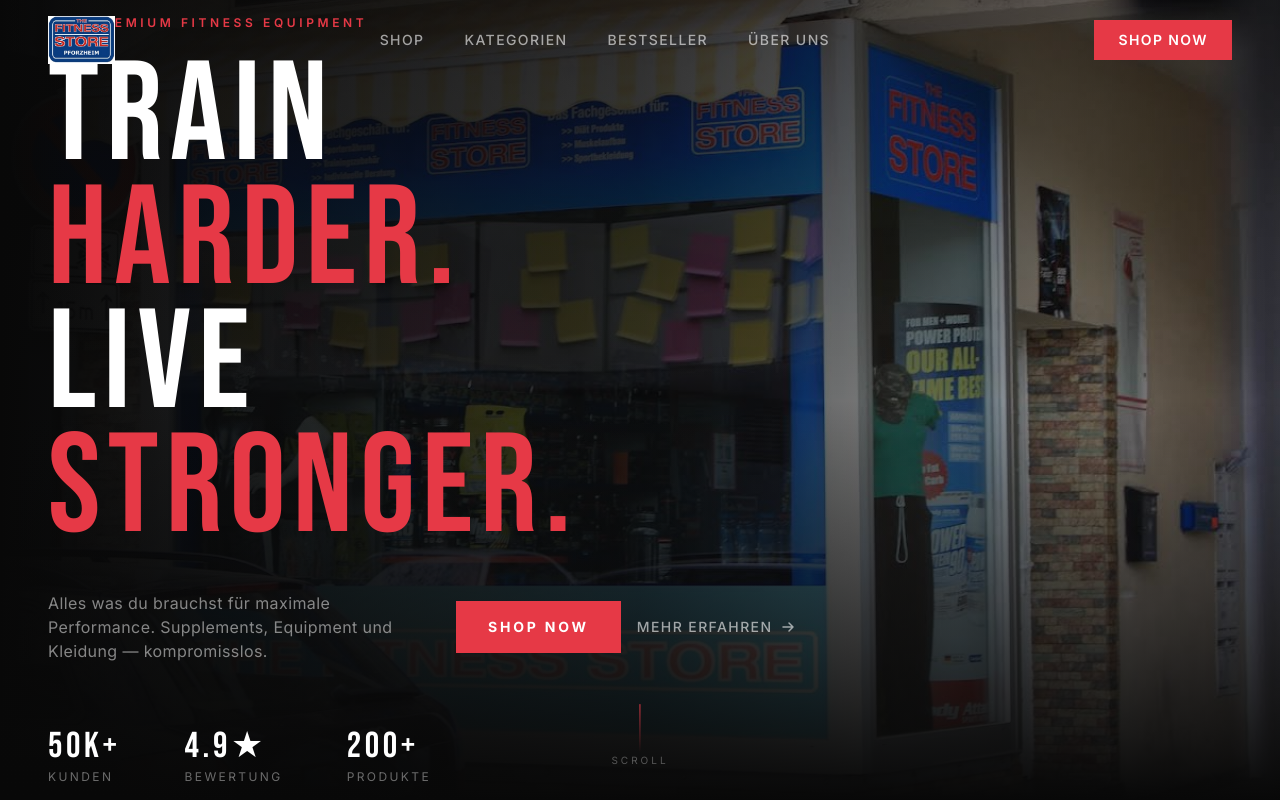
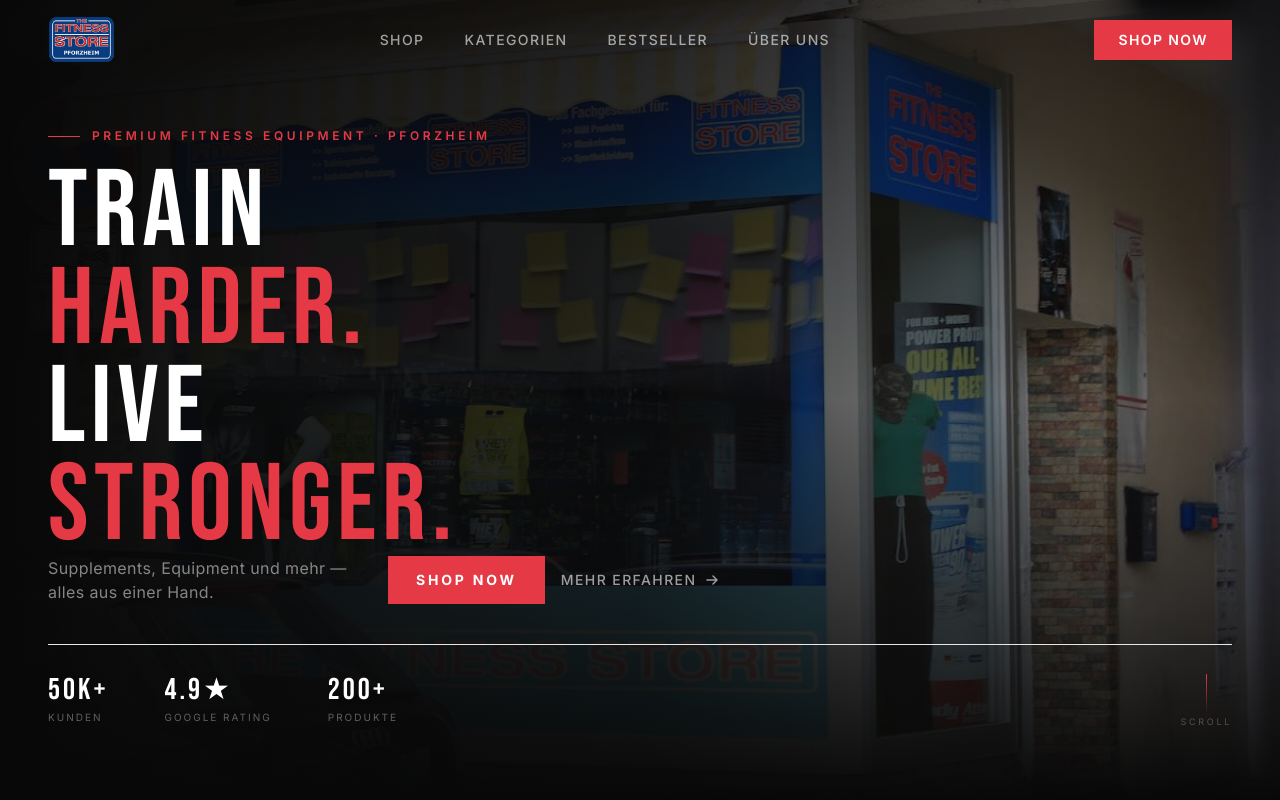
Before and after one commit to stevenpechtl2002-stack/the-fitness-store, a React (Vite) app: page / in a window 1280 px wide. Shown: the top 800 px of the page. Built offline with nearby package versions, Linux system fonts and the light colour scheme.

Commit message:
Fix hero layout with clamped font sizes, swap logo to PNG

```diff
--- a/src/components/Footer.jsx
+++ b/src/components/Footer.jsx
@@ -16,7 +16,7 @@
           <div className="col-span-2 lg:col-span-2">
             {/* Logo */}
             <div className="mb-6">
-              <img src="/logo.jpg" alt="The Fitness Store" className="h-14 w-auto object-contain" />
+              <img src="/logo.png" alt="The Fitness Store" className="h-14 w-auto object-contain" />
             </div>
 
             <p className="font-body text-white/35 text-sm leading-relaxed mb-5 max-w-xs">
--- a/src/components/Hero.jsx
+++ b/src/components/Hero.jsx
@@ -3,7 +3,7 @@
 
 const containerVariants = {
   hidden: {},
-  visible: { transition: { staggerChildren: 0.12 } },
+  visible: { transition: { staggerChildren: 0.1 } },
 }
 
 const lineVariants = {
@@ -11,31 +11,30 @@
   visible: {
     y: '0%',
     opacity: 1,
-    transition: { duration: 0.9, ease: [0.22, 1, 0.36, 1] },
+    transition: { duration: 0.85, ease: [0.22, 1, 0.36, 1] },
   },
 }
 
 const fadeUp = {
-  hidden: { y: 40, opacity: 0 },
+  hidden: { y: 30, opacity: 0 },
   visible: {
     y: 0,
     opacity: 1,
-    transition: { duration: 0.8, ease: [0.22, 1, 0.36, 1] },
+    transition: { duration: 0.7, ease: [0.22, 1, 0.36, 1] },
   },
 }
 
 export default function Hero() {
   const ref = useRef(null)
   const { scrollYProgress } = useScroll({ target: ref, offset: ['start start', 'end start'] })
-  const imageY = useTransform(scrollYProgress, [0, 1], ['0%', '25%'])
-  const textY = useTransform(scrollYProgress, [0, 1], ['0%', '15%'])
-  const opacity = useTransform(scrollYProgress, [0, 0.8], [1, 0])
+  const imageY = useTransform(scrollYProgress, [0, 1], ['0%', '20%'])
+  const opacity = useTransform(scrollYProgress, [0, 0.7], [1, 0])
 
   return (
     <section
       id="hero"
       ref={ref}
-      className="relative w-full h-screen min-h-[700px] overflow-hidden flex items-center"
+      className="relative w-full h-screen min-h-[600px] overflow-hidden flex flex-col justify-between"
     >
       {/* Background Image with Parallax */}
       <motion.div
@@ -47,78 +46,83 @@
           alt="The Fitness Store"
           className="w-full h-full object-cover object-center"
         />
-        {/* Overlays */}
-        <div className="absolute inset-0 bg-gradient-to-r from-[#080808] via-[#080808]/75 to-[#080808]/20" />
-        <div className="absolute inset-0 bg-gradient-to-t from-[#080808] via-transparent to-[#080808]/40" />
+        <div className="absolute inset-0 bg-gradient-to-r from-[#080808] via-[#080808]/80 to-[#080808]/30" />
+        <div className="absolute inset-0 bg-gradient-to-t from-[#080808] via-transparent to-[#080808]/50" />
       </motion.div>
 
-      {/* Content */}
+      {/* Content — fills viewport top to bottom */}
       <motion.div
-        style={{ y: textY, opacity }}
-        className="relative z-10 max-w-7xl mx-auto px-6 lg:px-12 w-full"
+        style={{ opacity }}
+        className="relative z-10 flex flex-col justify-between h-full max-w-7xl mx-auto px-6 lg:px-12 w-full py-28 lg:py-32"
       >
+        {/* Top: eyebrow + headline */}
+        <div>
           {/* Eyebrow */}
           <motion.div
             initial={{ opacity: 0, x: -30 }}
             animate={{ opacity: 1, x: 0 }}
             transition={{ duration: 0.6, delay: 0.2 }}
-          className="flex items-center gap-3 mb-6"
+            className="flex items-center gap-3 mb-5"
           >
             <div className="w-8 h-px bg-[#e63946]" />
             <span className="font-body text-[#e63946] text-xs font-semibold tracking-[0.3em] uppercase">
-            Premium Fitness Equipment
+              Premium Fitness Equipment · Pforzheim
             </span>
           </motion.div>
 
-        {/* Main Headline */}
+          {/* Headline — clamped so it always fits */}
           <motion.div
             variants={containerVariants}
             initial="hidden"
             animate="visible"
-          className="overflow-hidden"
           >
-          {['TRAIN', 'HARDER.', 'LIVE', 'STRONGER.'].map((word, i) => (
-            <div key={i} className="overflow-hidden">
+            {[
+              { text: 'TRAIN',    red: false },
+              { text: 'HARDER.', red: true  },
+              { text: 'LIVE',     red: false },
+              { text: 'STRONGER.', red: true },
+            ].map(({ text, red }, i) => (
+              <div key={i} className="overflow-hidden leading-none">
                 <motion.h1
                   variants={lineVariants}
-                className={`font-display leading-[0.88] tracking-wider ${
-                  i % 2 === 1
-                    ? 'text-[#e63946] text-[13vw] lg:text-[11vw]'
-                    : 'text-white text-[13vw] lg:text-[11vw]'
+                  className={`font-display leading-[0.9] tracking-wider block ${
+                    red ? 'text-[#e63946]' : 'text-white'
                   }`}
-                style={{ display: 'block' }}
+                  style={{ fontSize: 'clamp(52px, 8.5vw, 130px)' }}
                 >
-                {word}
+                  {text}
                 </motion.h1>
               </div>
             ))}
           </motion.div>
+        </div>
 
-        {/* Subtext + CTA */}
+        {/* Bottom: subtext + CTA + stats */}
         <motion.div
           variants={containerVariants}
           initial="hidden"
           animate="visible"
-          className="mt-10 flex flex-col sm:flex-row items-start sm:items-center gap-6"
         >
+          {/* Sub + CTA row */}
+          <div className="flex flex-col sm:flex-row items-start sm:items-center gap-5 mb-10">
             <motion.p
               variants={fadeUp}
-            className="font-body text-white/50 text-sm lg:text-base leading-relaxed max-w-sm tracking-wide"
+              className="font-body text-white/50 text-sm lg:text-base leading-relaxed max-w-xs tracking-wide"
             >
-            Alles was du brauchst für maximale Performance. Supplements, Equipment und Kleidung — kompromisslos.
+              Supplements, Equipment und mehr — alles aus einer Hand.
             </motion.p>
 
-          <motion.div variants={fadeUp} className="flex items-center gap-4">
+            <motion.div variants={fadeUp} className="flex items-center gap-4 flex-shrink-0">
               <motion.button
                 whileHover={{ scale: 1.05, boxShadow: '0 0 40px rgba(230,57,70,0.5)' }}
                 whileTap={{ scale: 0.95 }}
-              className="bg-[#e63946] text-white font-body text-sm font-bold tracking-[0.2em] uppercase px-8 py-4 transition-all duration-300"
+                className="bg-[#e63946] text-white font-body text-sm font-bold tracking-[0.2em] uppercase px-7 py-3.5 transition-all duration-300"
               >
                 Shop Now
               </motion.button>
               <motion.button
                 whileHover={{ x: 6 }}
-              className="font-body text-white/60 text-sm font-medium tracking-widest uppercase flex items-center gap-2 hover:text-white transition-colors duration-300"
+                className="font-body text-white/60 text-sm font-medium tracking-widest uppercase flex items-center gap-2 hover:text-white transition-colors duration-300 whitespace-nowrap"
               >
                 Mehr erfahren
                 <svg width="16" height="16" viewBox="0 0 16 16" fill="none">
@@ -126,45 +130,39 @@
                 </svg>
               </motion.button>
             </motion.div>
-        </motion.div>
+          </div>
 
-        {/* Stats Bar */}
+          {/* Stats */}
           <motion.div
-          initial={{ opacity: 0, y: 30 }}
-          animate={{ opacity: 1, y: 0 }}
-          transition={{ delay: 1.2, duration: 0.8, ease: [0.22, 1, 0.36, 1] }}
-          className="mt-16 flex items-center gap-10 lg:gap-16"
+            variants={fadeUp}
+            className="flex items-center gap-8 lg:gap-14 border-t border-white/8 pt-6"
           >
             {[
               { val: '50K+', label: 'Kunden' },
-            { val: '4.9★', label: 'Bewertung' },
+              { val: '4.9★', label: 'Google Rating' },
               { val: '200+', label: 'Produkte' },
             ].map(({ val, label }) => (
               <div key={label} className="flex flex-col">
-              <span className="font-display text-3xl lg:text-4xl text-white tracking-widest">
+                <span className="font-display text-2xl lg:text-3xl text-white tracking-widest">
                   {val}
                 </span>
-              <span className="font-body text-white/40 text-xs tracking-[0.2em] uppercase mt-0.5">
+                <span className="font-body text-white/35 text-[10px] tracking-[0.2em] uppercase mt-0.5">
                   {label}
                 </span>
               </div>
             ))}
+
+            {/* Scroll indicator inline */}
+            <div className="ml-auto hidden lg:flex flex-col items-center gap-1.5">
+              <motion.div
+                animate={{ y: [0, 7, 0] }}
+                transition={{ repeat: Infinity, duration: 1.6, ease: 'easeInOut' }}
+                className="w-px h-10 bg-gradient-to-b from-[#e63946] to-transparent"
+              />
+              <span className="font-body text-white/25 text-[9px] tracking-[0.3em] uppercase">Scroll</span>
+            </div>
           </motion.div>
         </motion.div>
-
-      {/* Scroll indicator */}
-      <motion.div
-        initial={{ opacity: 0 }}
-        animate={{ opacity: 1 }}
-        transition={{ delay: 1.8 }}
-        className="absolute bottom-8 left-1/2 -translate-x-1/2 flex flex-col items-center gap-2"
-      >
-        <motion.div
-          animate={{ y: [0, 8, 0] }}
-          transition={{ repeat: Infinity, duration: 1.5, ease: 'easeInOut' }}
-          className="w-px h-12 bg-gradient-to-b from-[#e63946] to-transparent"
-        />
-        <span className="font-body text-white/30 text-[10px] tracking-[0.3em] uppercase">Scroll</span>
       </motion.div>
     </section>
   )
--- a/src/components/Navbar.jsx
+++ b/src/components/Navbar.jsx
@@ -39,7 +39,7 @@
             whileHover={{ scale: 1.02 }}
           >
             <img
-              src="/logo.jpg"
+              src="/logo.png"
               alt="The Fitness Store"
               className="h-10 lg:h-12 w-auto object-contain"
             />
```
Also changed, not shown: public/logo.png (added). Lines whose indentation alone changed are shown as unchanged.
